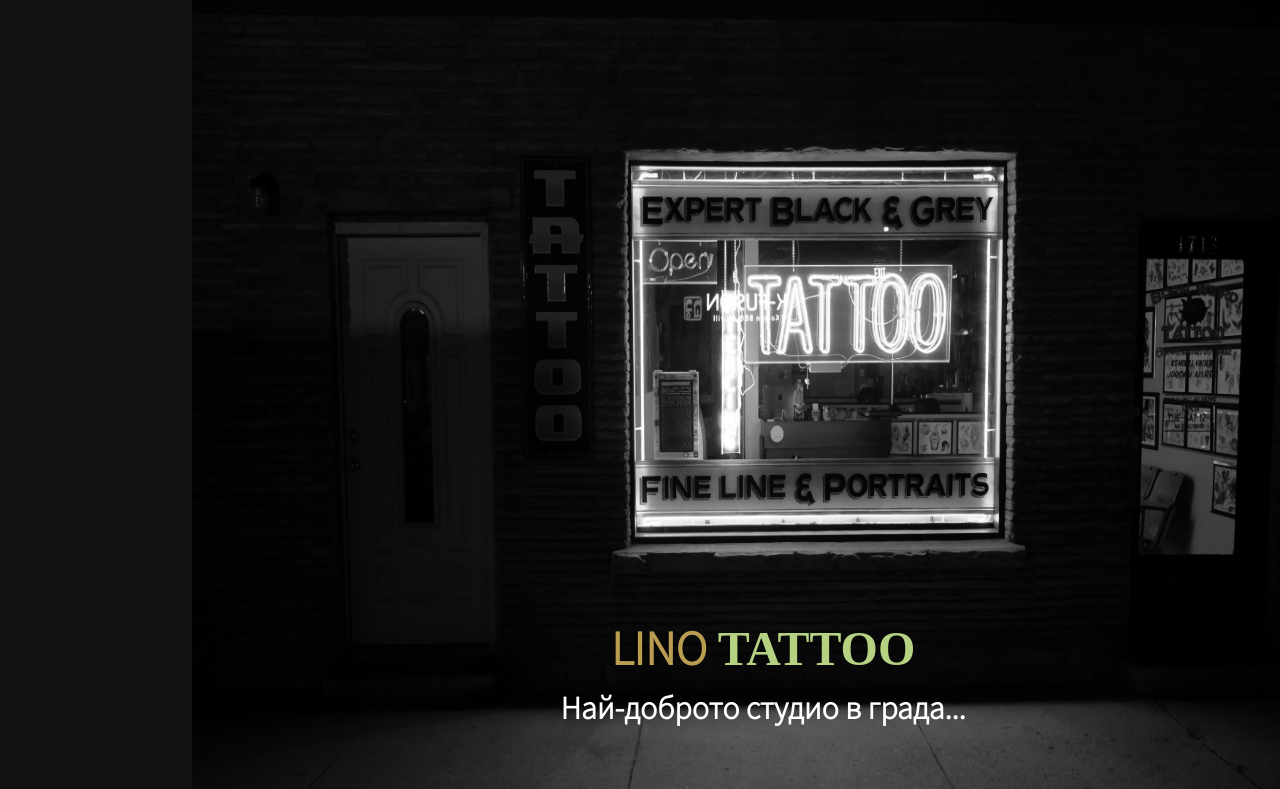
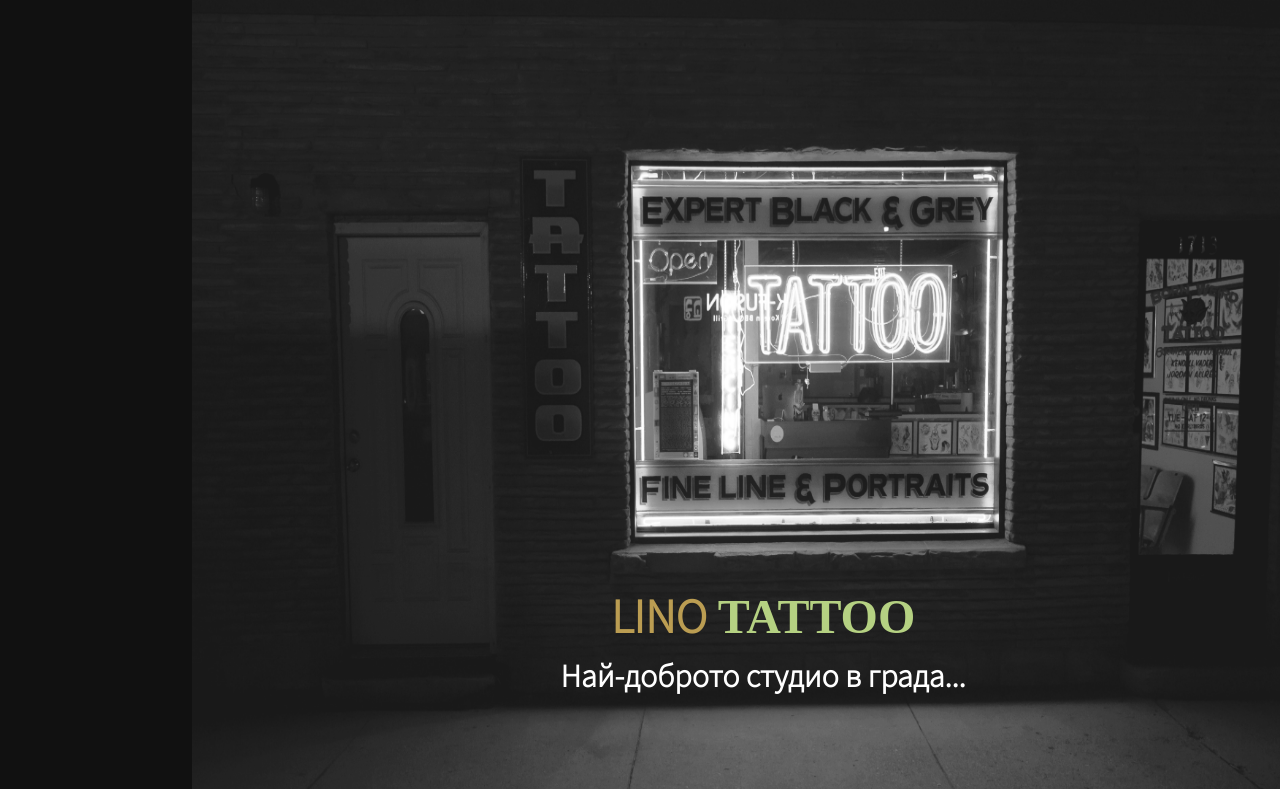
Before and after one commit to RadomirPetkov/lino-tattoo, a React (Create React App) app: page / in a window 1280 px wide. Shown: the top 789 px of the page. Built offline with nearby package versions, Linux system fonts and the light colour scheme; a web font is replaced by a local one.

Commit message:
small change

```diff
--- a/src/components/Home/home.css
+++ b/src/components/Home/home.css
@@ -88,11 +88,12 @@
     width: 100%;
     height: 57rem;
     object-fit: fill;
+    opacity: 0.9;
 }
 
 .heading-text {
     position: absolute;
-    top: 38rem;
+    top: 36rem;
     left: 30%;
     right: 30%;
     text-align: center;
```
